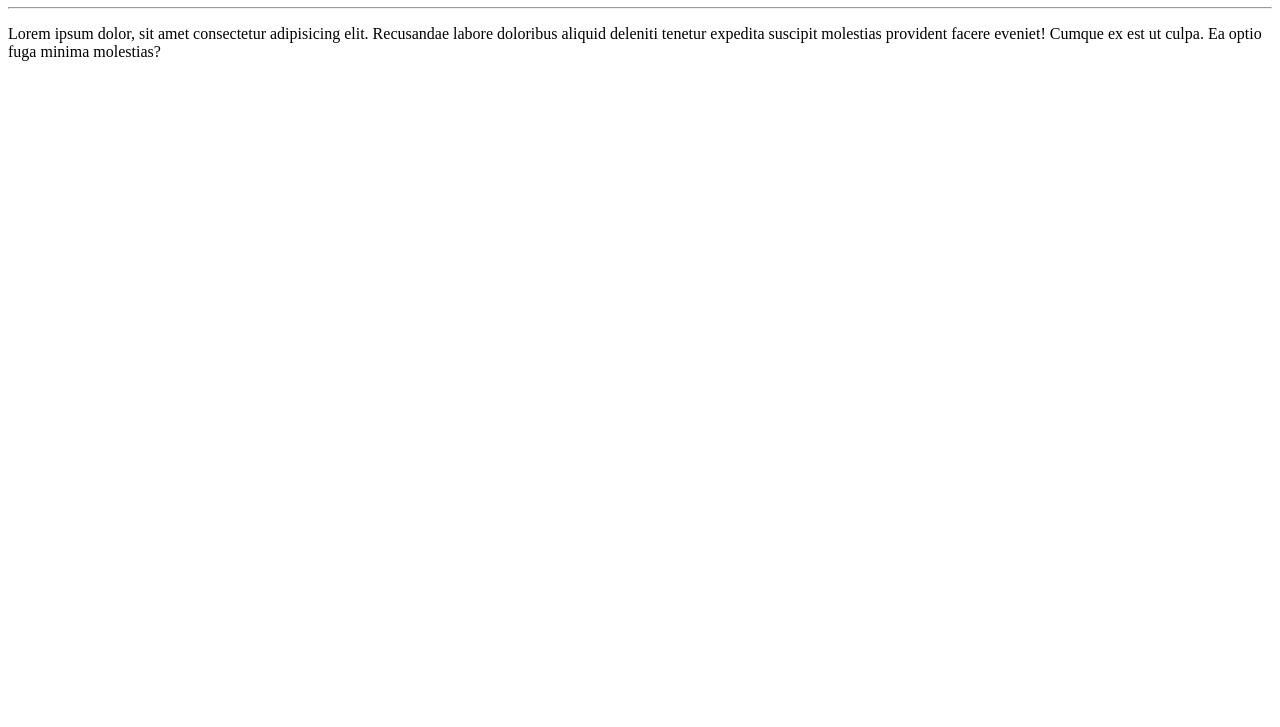
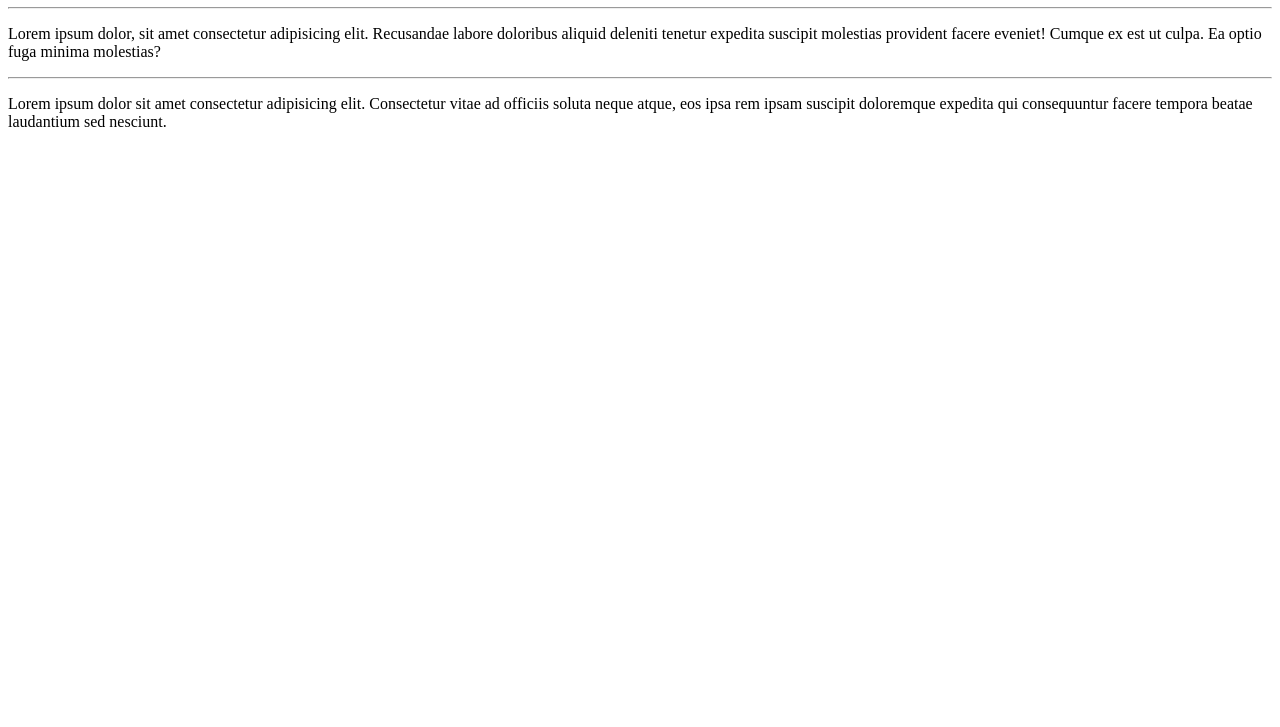
Before and after one commit to willperu/Ola-mundo, a plain HTML site: page siteExemplo/index.html in a window 1280 px wide. Shown: the part 73-800 px from the top of the page. Drawn offline with Linux system fonts and the light colour scheme.

Commit message:
Adicionei outro paragrafo

```diff
--- a/siteExemplo/index.html
+++ b/siteExemplo/index.html
@@ -9,5 +9,7 @@
     <h1>Test de Repositorio</h1>
     <hr>
     <p>Lorem ipsum dolor, sit amet consectetur adipisicing elit. Recusandae labore doloribus aliquid deleniti tenetur expedita suscipit molestias provident facere eveniet! Cumque ex est ut culpa. Ea optio fuga minima molestias?</p>
+    <hr>
+    <p>Lorem ipsum dolor sit amet consectetur adipisicing elit. Consectetur vitae ad officiis soluta neque atque, eos ipsa rem ipsam suscipit doloremque expedita qui consequuntur facere tempora beatae laudantium sed nesciunt.</p>
 </body>
 </html>
```
